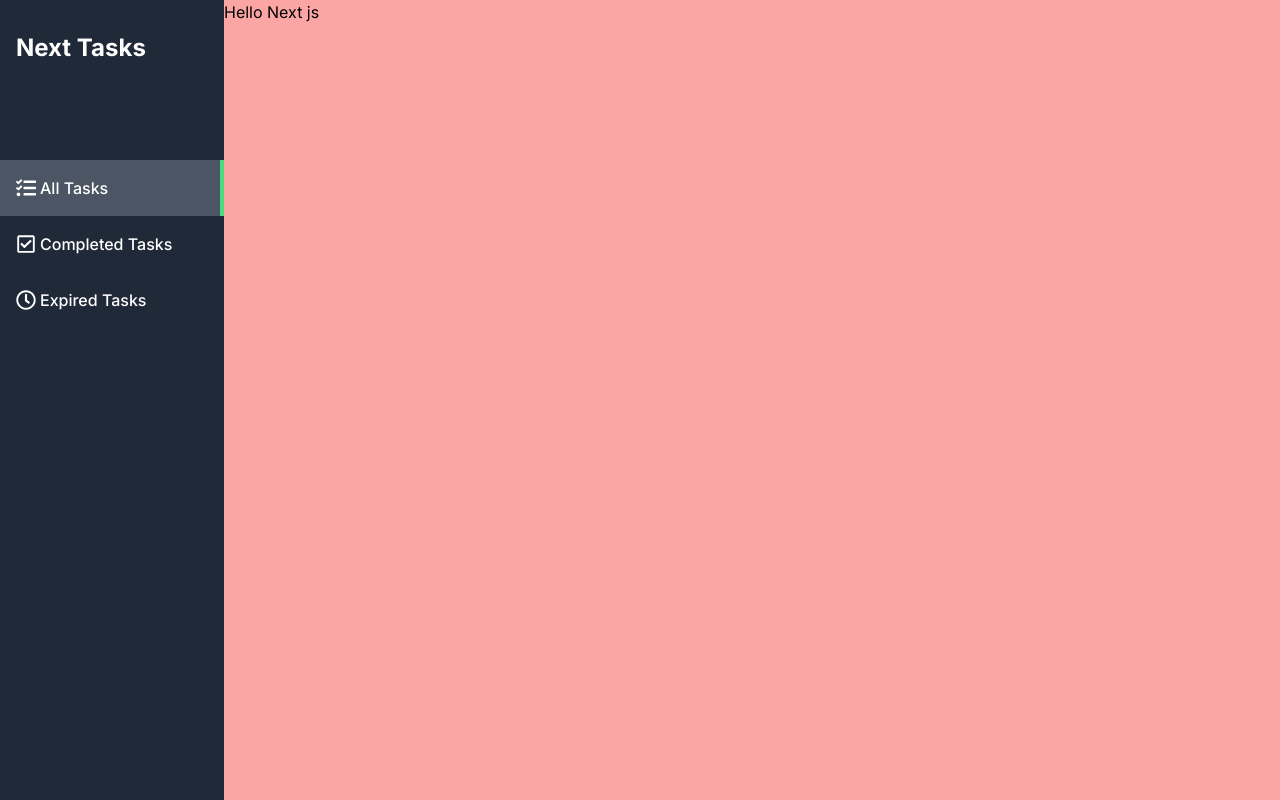
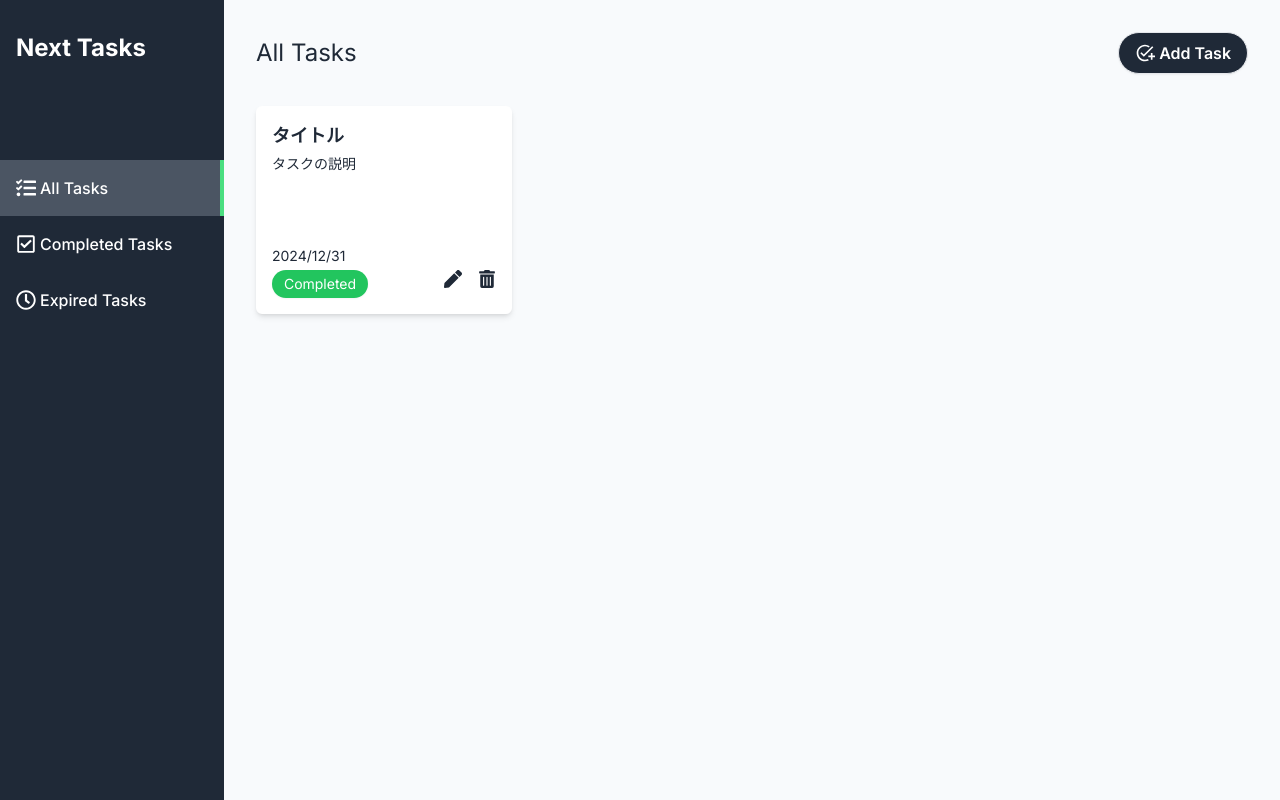
Before and after one commit to jaken1207/todo-app-next-mongo, a Next.js app: page / in a window 1280 px wide. Built offline with nearby package versions, Linux system fonts and the light colour scheme.

Commit message:
[update]メインページとタスクカードのベース実装&スタイリング

```diff
--- a/src/app/(main)/layout.tsx
+++ b/src/app/(main)/layout.tsx
@@ -8,7 +8,7 @@
   return (
     <div className="flex h-screen">
       <SideMenu />
-      <main className="bg-red-300 flex-1 overflow-auto">{children}</main>
+      <main className="bg-slate-50 flex-1 overflow-auto">{children}</main>
     </div>
   );
 };
--- a/src/app/(main)/page.tsx
+++ b/src/app/(main)/page.tsx
@@ -1,5 +1,25 @@
-const Home = () => {
-  return <div>Hello Next js</div>;
+import Link from "next/link";
+import { MdAddTask } from "react-icons/md";
+import TaskCard from "../components/TaskCard/TaskCard";
+
+const MainPage = () => {
+  return (
+    <div className="text-gray-800 p-8 h-full overflow-y-auto pb-24">
+      <header className="flex justify-between items-center">
+        <h1 className="text-2xl font-bokd flex items-center">All Tasks</h1>
+        <Link
+          href="/new"
+          className="flex items-center gap-1 font-semibold border px-4 py-2 rounded-full shadow-sm text-white bg-gray-800 hover:bg-gray-700"
+        >
+          <MdAddTask className="size-5" />
+          <div>Add Task</div>
+        </Link>
+      </header>
+      <div className="mt-8 flex flex-wrap gap-4s">
+        <TaskCard />
+      </div>
+    </div>
+  );
 };
 
-export default Home;
+export default MainPage;
--- /dev/null
+++ b/src/app/components/TaskCard/TaskCard.tsx
@@ -0,0 +1,31 @@
+import TaskDeleteButton from "./TaskDeleteButton/TaskDeleteButton";
+import TaskEditButton from "./TaskEditButton/TaskEditButton";
+
+const TaskCard = () => {
+  return (
+    <div className="w-64 h-52 p-4 bg-white rounded-md shadow-md flex flex-col justify-between">
+      <header>
+        <h1 className="text-lg font-semibold">タイトル</h1>
+        <div className="mt-1 text-sm line-clamp-3">タスクの説明</div>
+      </header>
+      <div>
+        <div className="text-sm">2024/12/31</div>
+        <div className="flex justify-between items-center">
+          <div
+            className={`mt-1 text-sm px-2 py-1 w-24 text-center text-white rounded-full shadow-sm ${
+              true ? "bg-green-500" : "bg-red-500"
+            }`}
+          >
+            {true ? "Completed" : "Incomplete"}
+          </div>
+          <div className="flex gap-4">
+            <TaskEditButton id="1" />
+            <TaskDeleteButton id="1" />
+          </div>
+        </div>
+      </div>
+    </div>
+  );
+};
+
+export default TaskCard;
--- /dev/null
+++ b/src/app/components/TaskCard/TaskDeleteButton/TaskDeleteButton.tsx
@@ -0,0 +1,19 @@
+import { FaTrashAlt } from "react-icons/fa";
+
+interface TaskDeleteButtonProps {
+  id: string;
+}
+const TaskDeleteButton: React.FC<TaskDeleteButtonProps> = ({ id }) => {
+  return (
+    <form action="">
+      <button
+        type="submit"
+        className="hover:text-gray-700 text-lg cursor-pointer"
+      >
+        <FaTrashAlt />
+      </button>
+    </form>
+  );
+};
+
+export default TaskDeleteButton;
--- /dev/null
+++ b/src/app/components/TaskCard/TaskEditButton/TaskEditButton.tsx
@@ -0,0 +1,15 @@
+import Link from "next/link";
+import { FaPen } from "react-icons/fa";
+
+interface TaskEditButtonProps {
+  id: string;
+}
+const TaskEditButton: React.FC<TaskEditButtonProps> = ({ id }) => {
+  return (
+    <Link href={`/edit/${id}`}>
+      <FaPen className="hover:text-gray-700 text-lg cursor-pointer" />
+    </Link>
+  );
+};
+
+export default TaskEditButton;
```
